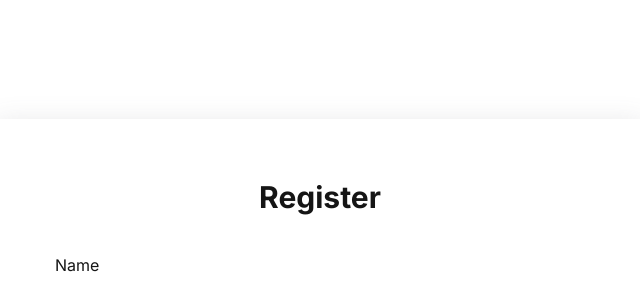
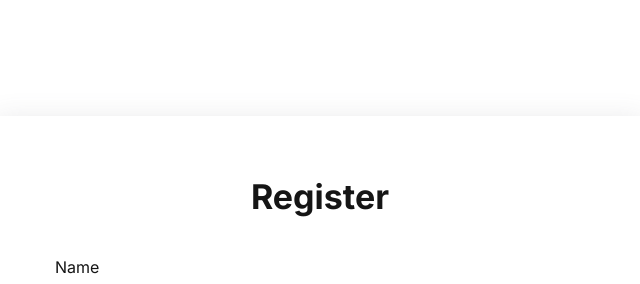
Before and after one commit to rjayibina/simple-form, a plain HTML site: page index.html in a window 1280 px wide. Shown: the top 284 px of the page, 320-960 px from the left. Drawn offline with Linux system fonts and the light colour scheme.

Commit message:
Update style.css

```diff
--- a/assets/style.css
+++ b/assets/style.css
@@ -10,7 +10,7 @@
     --white: #fff;
     --black: #000;
     --gray: #666;
-    --heading: 30px;
+    --heading: 34px;
     --label: 16px;
     --btn-hover: #1570EF;
 }
```
